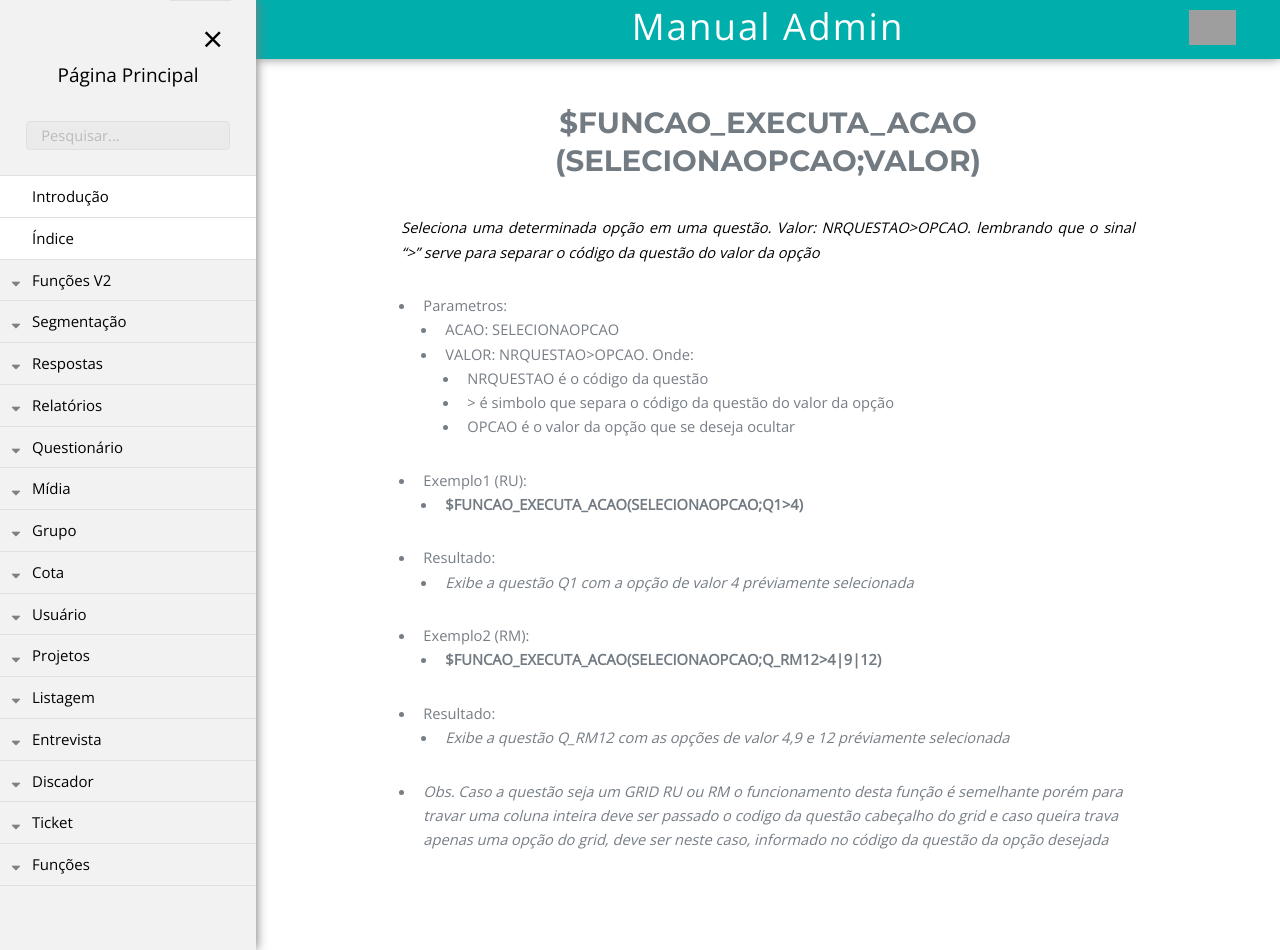
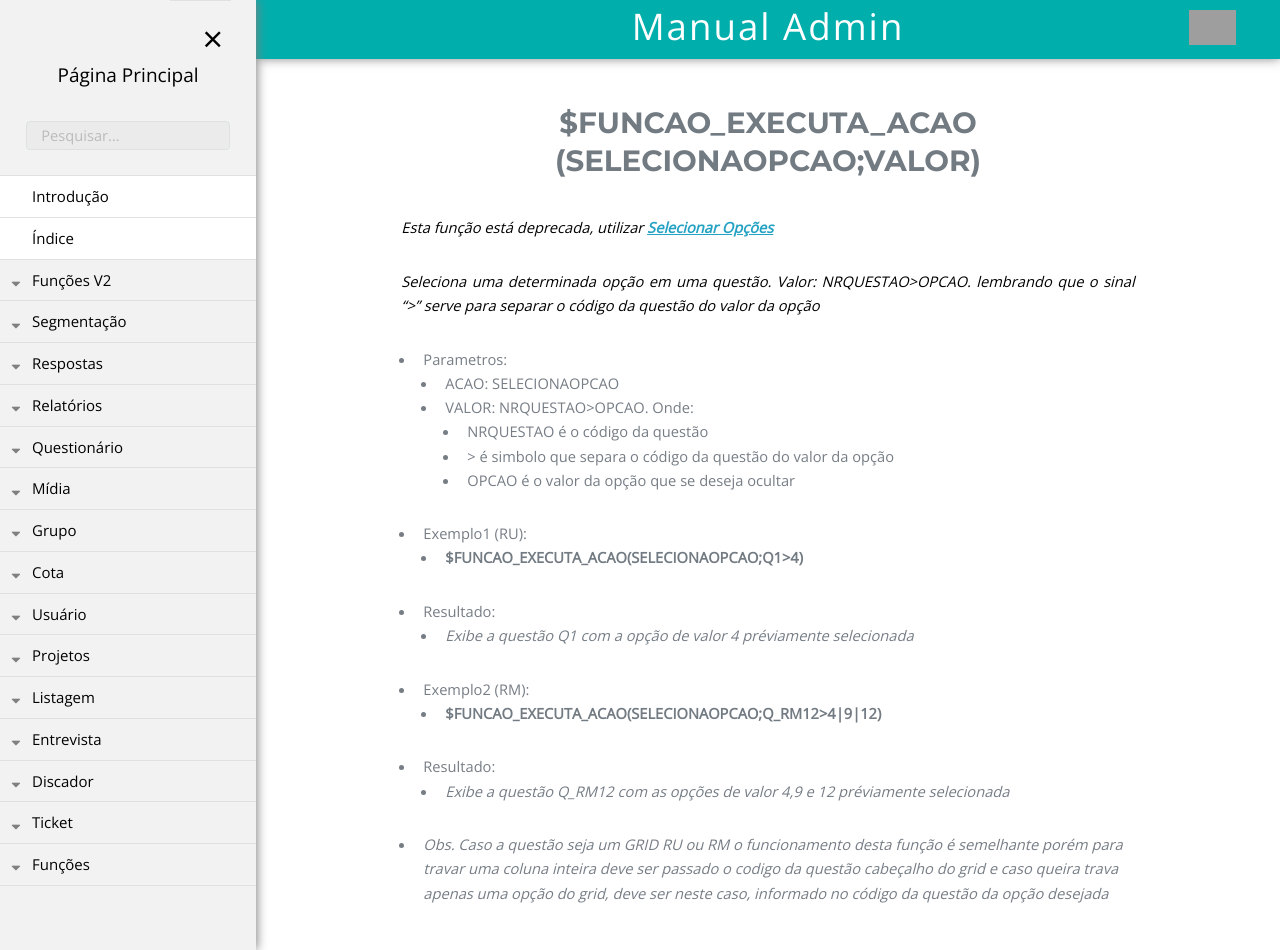
Before and after one commit to rogerio-figueiredo-hsr/hsrtechonline.github.io, a Jekyll site: the page built from _posts/2018-06-15-seleciona-opcao.md, in a window 1280 px wide and 950 px high. Built offline with Jekyll 4.4.1, drawn with Linux system fonts in a browser that asks for light colours; grey boxes are pictures that could not be loaded.

Commit message:
Update 2018-06-15-seleciona-opcao.md

```diff
--- a/_posts/2018-06-15-seleciona-opcao.md
+++ b/_posts/2018-06-15-seleciona-opcao.md
@@ -6,6 +6,7 @@
 pasta: "funcoes"
 ---
 # $FUNCAO_EXECUTA_ACAO (SELECIONAOPCAO;VALOR)
+*Esta função está deprecada, utilizar **<a href="/fastQuestAdmin/funcoesv2/selecionarOpcao">Selecionar Opções</a>***
 
 *Seleciona uma determinada opção em uma questão. Valor: NRQUESTAO>OPCAO. lembrando que o sinal ">" serve para separar o código da questão do valor da opção*
 
```
